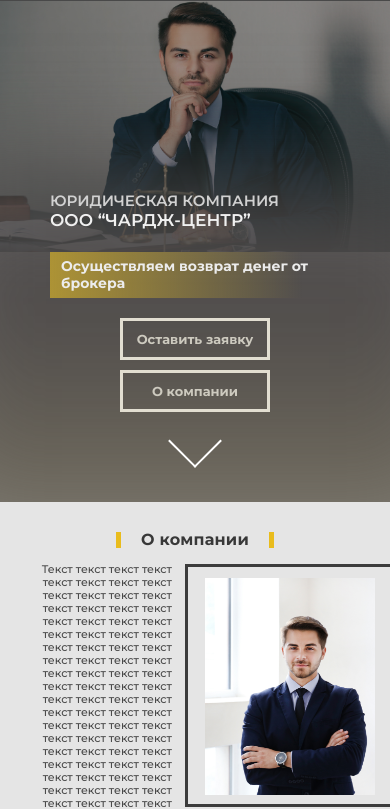
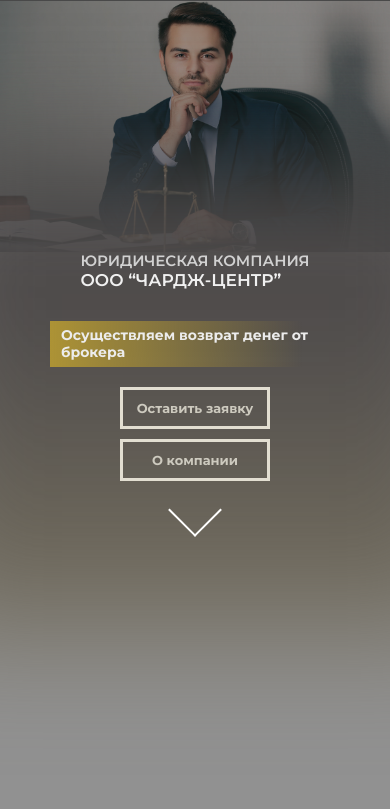
Before and after one commit to devsequence/charg-centr_2, a website: page src/preview/index.html in a window 390 px wide. Shown: the part 51-860 px from the top of the page. Drawn offline with Linux system fonts and the light colour scheme.

Commit message:
FIX hero wrapper

```diff
--- a/src/static/scss/components/_home.scss
+++ b/src/static/scss/components/_home.scss
@@ -47,7 +47,7 @@
       left: 480px;
       top: 50%;
       z-index: 2;
-      margin-top: -75px;
+      margin-top: -50px;
       width: 38px;
       height: 38px;
       transform: rotate(135deg);
@@ -68,15 +68,15 @@
   }
   &-title{
     font-weight: 600;
-    font-size: 40px;
-    line-height: 49px;
+    font-size: 36px;
+    line-height: 46px;
     text-transform: uppercase;
     color: #F0F0F0;
     margin-bottom: 20px;
     span{
       font-weight: 600;
-      font-size: 30px;
-      line-height: 37px;
+      font-size: 28px;
+      line-height: 36px;
       text-transform: uppercase;
       color: #D1D1D1;
       display: block;
@@ -85,10 +85,10 @@
   &-text{
     max-width: 455px;
     font-weight: 700;
-    font-size: 25px;
-    line-height: 30px;
+    font-size: 20px;
+    line-height: 26px;
     color: #ECECEC;
-    margin-bottom: 70px;
+    margin-bottom: 50px;
     padding: 9px 7px 10px;
   }
   &-button{
--- a/src/static/scss/components/_media.scss
+++ b/src/static/scss/components/_media.scss
@@ -315,11 +315,16 @@
     line-height: 16px;
     padding: 10px 10px;
   }
+  .hero-wrapper{
+    height: 100vh;
+  }
   .hero-title{
-    top: -60px;
+    position: relative;
+    top: 0;
     max-width: 290px;
     font-size: 17px;
     line-height: 21px;
+    margin: 0 auto 30px;
     span{
       font-size: 15px;
       line-height: 18px;
```
Also changed, not shown: src/static/css/index.css.
